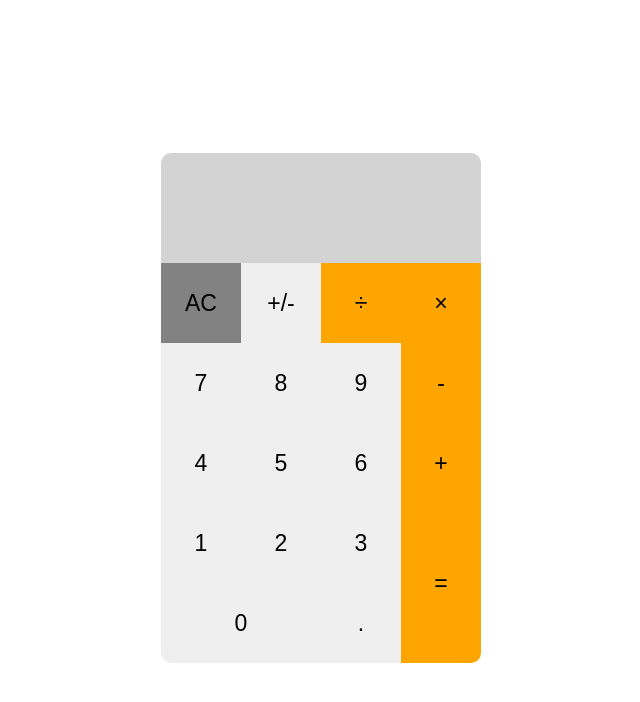
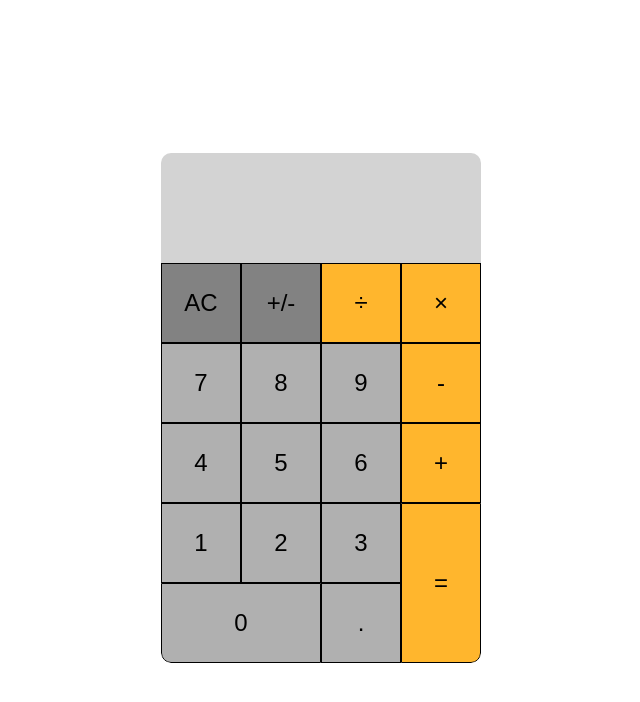
Before and after one commit to Ahureau/calculator, a plain HTML site: page index.html in a window 1280 px wide. Shown: the whole page, without its empty margins (319-959 px from the left). Drawn offline with Linux system fonts and the light colour scheme.

Commit message:
CSS is OK

```diff
--- a/index.html
+++ b/index.html
@@ -15,24 +15,24 @@
         </div>
         <div id="buttons">
             <div id="topRow">
-                <button id="ac">AC</button>
+                <button id="ac" class="other">AC</button>
                 <button id="plusMinus" class="other">+/-</button>
                 <button id="divide" class="operation">÷</button>
                 <button id="multiply" class="operation">×</button>
             </div>
             <div id="bottomRow">
                 <div id="leftButtons">
-                    <button id="7">7</button>
-                    <button id="8">8</button>
-                    <button id="9">9</button>
-                    <button id="4">4</button>
-                    <button id="5">5</button>
-                    <button id="6">6</button>
-                    <button id="1">1</button>
-                    <button id="2">2</button>
-                    <button id="3">3</button>
-                    <button id="0" class="largeButtons">0</button>
-                    <button id="period">.</button>
+                    <button id="7" class="number">7</button>
+                    <button id="8" class="number">8</button>
+                    <button id="9" class="number">9</button>
+                    <button id="4" class="number">4</button>
+                    <button id="5" class="number">5</button>
+                    <button id="6" class="number">6</button>
+                    <button id="1" class="number">1</button>
+                    <button id="2" class="number">2</button>
+                    <button id="3" class="number">3</button>
+                    <button id="0" class="largeButtons number">0</button>
+                    <button id="period" class="number">.</button>
                 </div>
                 <div id="rightButtons">
                     <button id="substract" class="operation">-</button>
--- a/styles.css
+++ b/styles.css
@@ -6,7 +6,7 @@ body {
     min-height: fit-content;
     min-width: fit-content;
     font-family: Arial, Helvetica, sans-serif;
-    font-size: larger;
+    font-size: 24px;
 }
 
 main {
@@ -20,13 +20,14 @@ main {
 
 button {
     display: flex;
-    font-size: larger;
+    font-size: 24px;
     align-items: center;
     justify-content: center;
     width: 80px;
     height: 80px;
     border: 0;
     opacity: 1;
+    border: 0.5px solid black;
 }
 
 button:hover {
@@ -55,7 +56,7 @@ button:active {
     justify-content: flex-end;
 }
 
-#buttons {;
+#buttons {
     display: flex;
     justify-content: center;
     flex-direction: column;
@@ -97,10 +98,22 @@ button:active {
     flex: 2 1 130px;
 }
 
-#ac{
+.largeButtons.number {
+    border-radius: 0 0 0 10px;
+}
+
+.largeButtons.operation {
+    border-radius: 0 0 10px 0;
+}
+
+.other {
     background-color: rgb(130, 130, 130);
 }
 
 .operation {
-    background-color: orange;
+    background-color: rgb(255, 182, 45);
 }
+
+.number {
+    background-color: rgb(176, 176, 176);
+}
```
